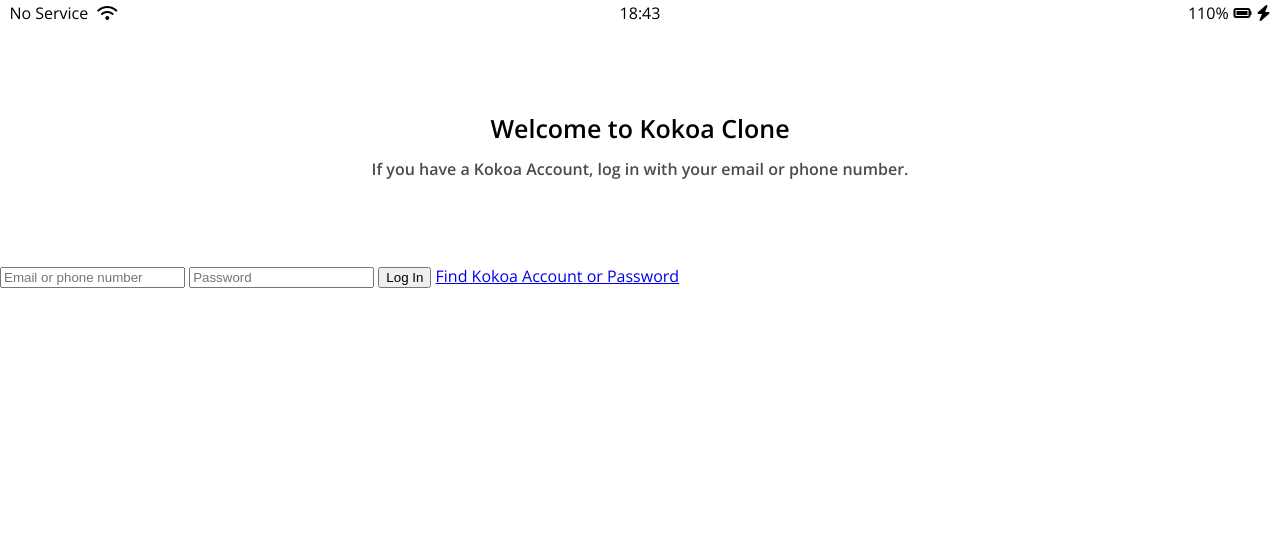
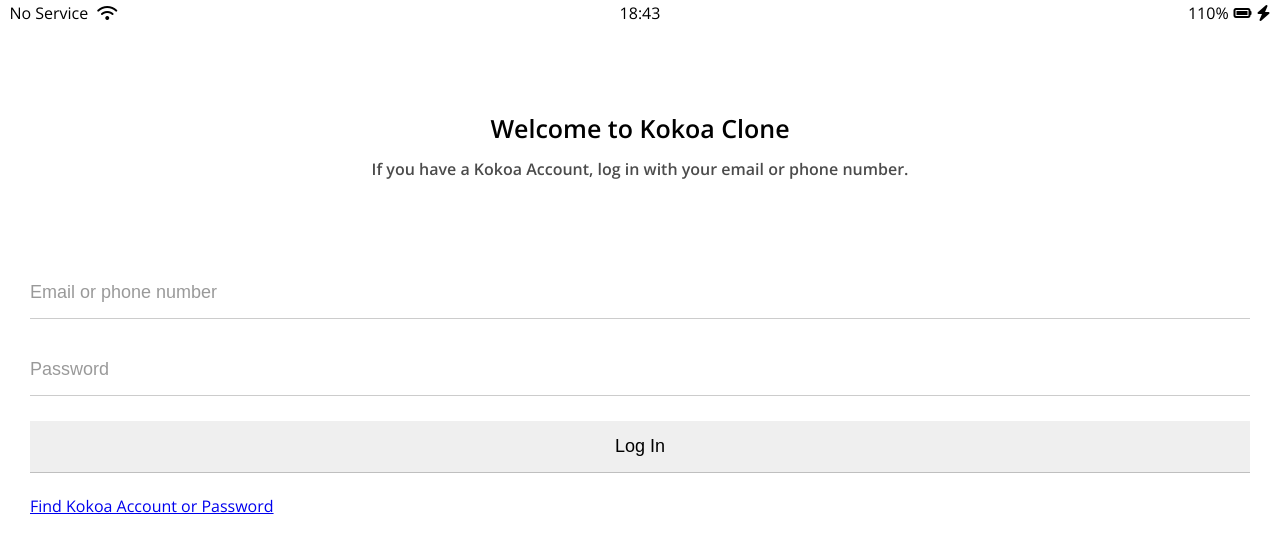
Before and after one commit to diazyouknow/kokoa-clone-2020, a plain HTML site: page index.html in a window 1280 px wide. Drawn offline with nearby package versions, Linux system fonts and the light colour scheme.

Commit message:
#6.7 Log In Form part One

```diff
--- a/css/reset.css
+++ b/css/reset.css
@@ -122,3 +122,7 @@ table {
   border-collapse: collapse;
   border-spacing: 0;
 }
+
+input:focus {
+  outline: none;
+}
--- a/css/styles.css
+++ b/css/styles.css
@@ -1,6 +1,7 @@
 @import url("https://fonts.googleapis.com/css2?family=Open+Sans:wght@400;600&display=swap");
 @import "reset.css";
 @import "status-bar.css";
+@import "variables.css";
 
 body {
   font-family: "Open Sans", sans-serif;
@@ -24,3 +25,26 @@ body {
   width: 60%;
   opacity: 0.7;
 }
+
+#login-form {
+  display: flex;
+  flex-direction: column;
+  margin: 0px 30px;
+}
+
+#login-form input {
+  border: none;
+  padding: 15px 0px;
+  font-size: 18px;
+  border-bottom: 1px solid rgba(0, 0, 0, 0.2);
+  margin-bottom: 25px;
+  transition: boder-color 0.3s ease-in-out;
+}
+
+#login-form input::placeholder {
+  color: rgba(0, 0, 0, 0.4);
+}
+
+#login-form input:focus {
+  border-color: var(--yellow);
+}
--- /dev/null
+++ b/css/variables.css
@@ -0,0 +1,3 @@
+:root {
+  --yellow: #fae100;
+}
```
